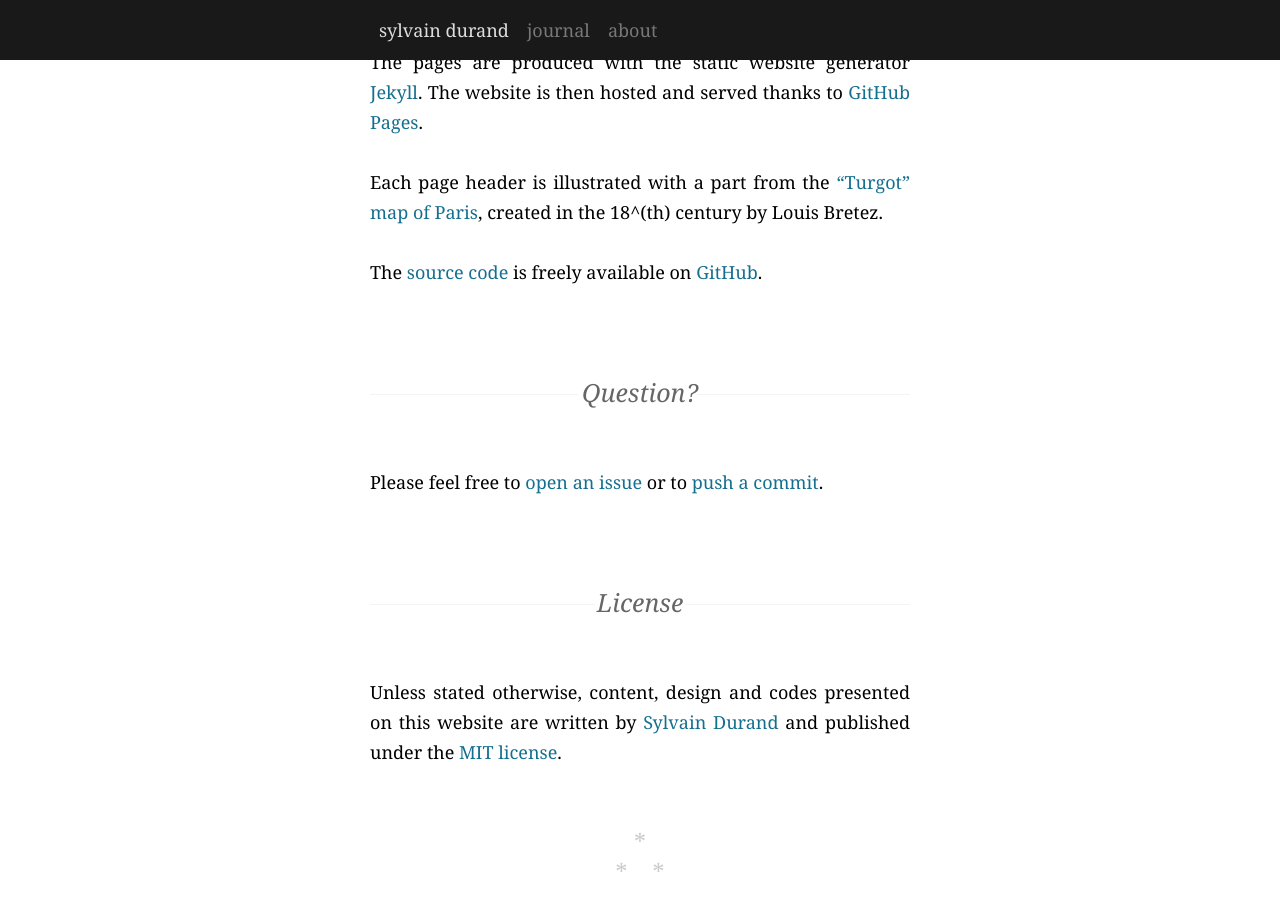
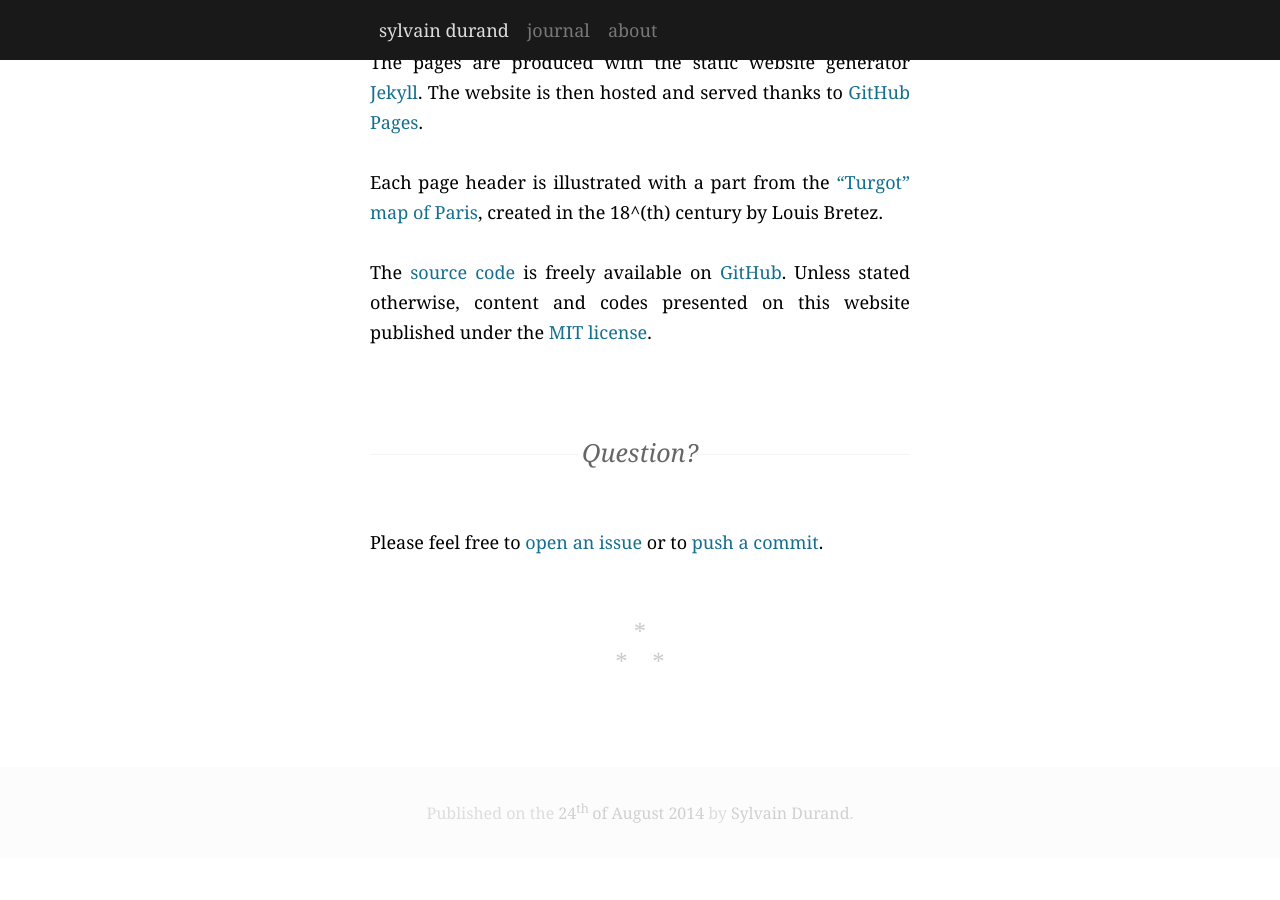
Before and after one commit to simonmeggle/simonmeggle.github.io, a Jekyll site: the page built from _posts/en/2014-08-24-about.md, in a window 1280 px wide and 900 px high, scrolled down 523 px. Built offline with Jekyll 4.4.1, drawn with Linux system fonts in a browser that asks for light colours; Markdown is read by kramdown in place of the engine named in the settings; after the commit the page ends 1381 px from its top, so only the background shows below that.

Commit message:
Removing license part

```diff
--- a/_posts/en/2014-08-24-about.md
+++ b/_posts/en/2014-08-24-about.md
@@ -10,10 +10,7 @@ The pages are produced with the static website generator [Jekyll](http://jekyllr
 
 Each page header is illustrated with a part from the ["Turgot" map of Paris](https://en.wikipedia.org/wiki/Turgot_map_of_Paris), created in the 18^(th) century by Louis Bretez.
 
-The [source code](https://github.com/sylvaindurand/sylvaindurand.github.io) is freely available on [GitHub](https://github.com/sylvaindurand/sylvaindurand.github.io).
+The [source code](https://github.com/sylvaindurand/sylvaindurand.github.io) is freely available on [GitHub](https://github.com/sylvaindurand/sylvaindurand.github.io). Unless stated otherwise, content and codes presented on this website published under the [MIT license](http://opensource.org/licenses/MIT).
 
 ## Question?
 Please feel free to [open an issue](https://github.com/sylvaindurand/sylvaindurand.github.io/issues) or to [push a commit](https://github.com/sylvaindurand/sylvaindurand.github.io/pulls).
-
-## License
-Unless stated otherwise, content, design and codes presented on this website are written by [Sylvain Durand](https://github.com/sylvaindurand/) and published under the [MIT license](http://opensource.org/licenses/MIT).
```
Also changed, not shown: _posts/fr/2014-08-24-a-propos.md (+1 -4 lines).
